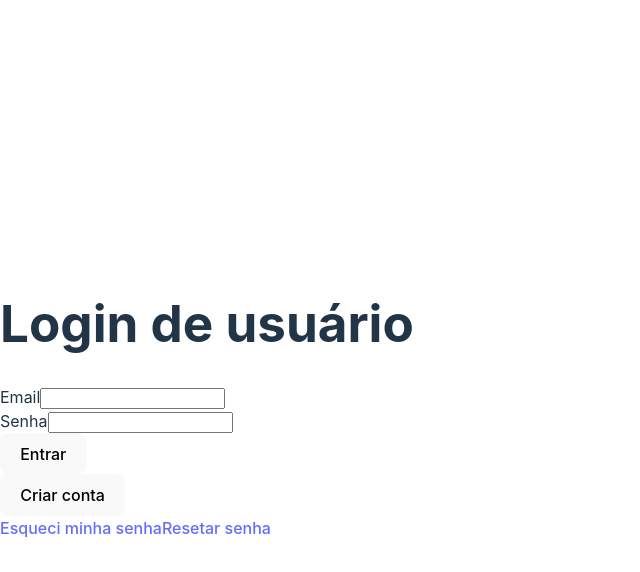
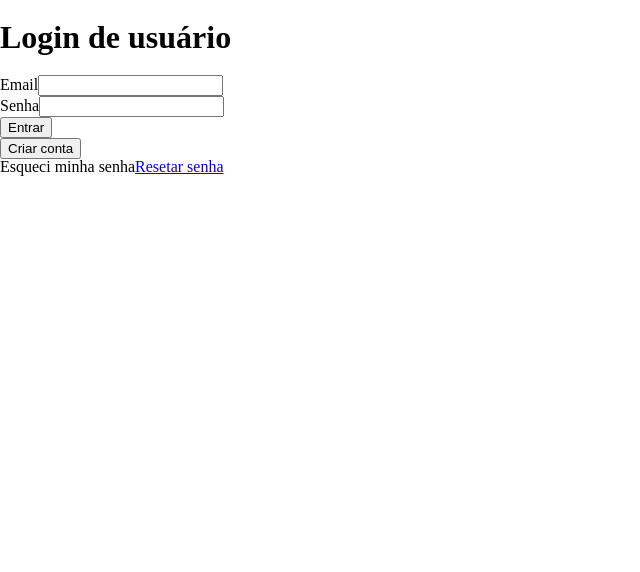
Before and after one commit to Erico94/LABMedical, a React (Vite) app: page /login in a window 1280 px wide. Shown: the top 572 px of the page, without its empty margins (0-640 px from the left). Built offline with nearby package versions, Linux system fonts and the light colour scheme.

Commit message:
Css de toda a aplicação resetado. Criação da page 'perfil de usuário' e definida a rota da mesma com a condição de estar logado para que seja renderizada. Aterada a posição do botão de 'logout'.

```diff
--- a/src/App.jsx
+++ b/src/App.jsx
@@ -7,17 +7,18 @@ import CadastroExames from "./pages/Cadastros/CadastroExames/CadastroExames";
 import CadastroPacientes from "./pages/Cadastros/CadastroPacientes/CadastroPacientes";
 import ListagemProntuarios from "./pages/Prontuarios/ListagemDeProntuarios/ListagemProntuarios";
 import ProntuarioPacientes from "./pages/Prontuarios/ProntuarioDePacientes/ProntuarioPacientes";
-import FormularioLogin from "./components/Forms/FormularioLogin/FormularioLogin";
-import FormularioCadastroUsuario from "./components/Forms/FormularioCadastroUsuario/FormularioCadastroUsuario";
 import CadastroUsuarios from "./pages/Cadastros/CadastroUsuarios/CadastroUsuarios";
+import Perfil from "./pages/Perfil/Perfil";
 import { useContext } from "react";
 import { AuthContext } from "./context/AuthContext";
+import Header from "./components/Header/Header";
 
 function App() {
   const {isLoggedIn} = useContext(AuthContext);
   return (
     <>
       <Router>
+        {isLoggedIn && <Header/>}
         {isLoggedIn && <MenuLateral />}
         <Routes>
           <Route path="/" exact element={isLoggedIn ? <Home/> : <Navigate to='/login'/> }/>
@@ -28,6 +29,7 @@ function App() {
           <Route path='listagem-prontuarios' element={isLoggedIn ? <ListagemProntuarios/> : <Navigate to='/login'/> }/>
           <Route path='prontuario-pacientes' element={isLoggedIn ? <ProntuarioPacientes/> : <Navigate to='/login'/> }/>
           <Route path='cadastro-de-usuario' element={<CadastroUsuarios/>}/>
+          <Route path='perfil-de-usuario' element={isLoggedIn ? <Perfil/> : <Navigate to='/login'/>}/>
         </Routes>
       </Router>
     </>
--- a/src/components/Forms/FormularioCadastroUsuario/FormularioCadastroUsuario.jsx
+++ b/src/components/Forms/FormularioCadastroUsuario/FormularioCadastroUsuario.jsx
@@ -2,7 +2,7 @@
 //salvar usuario no Json ou localStorage
 //fazer o uso de useRef pra modificar cor das bordas de inputs;
 //ao adicinar estilização para as boradas, atentar-se para que tornem iguais apo´s o ref se tornar false
-
+//quando clicado na palavra enfermagem o radio de medicina é selecionado, corrigir isso
 import { useEffect, useRef, useState } from "react";
 import {
   Post,
--- /dev/null
+++ b/src/components/Header/Header.jsx
@@ -0,0 +1,10 @@
+import Toolbar from "./ToolBar/Toolbar";
+import "./styles.css"
+
+export default function Header() {
+  return (
+    <div className="header">
+      <Toolbar />
+    </div>
+  );
+}
--- /dev/null
+++ b/src/components/Header/ToolBar/Toolbar.jsx
@@ -0,0 +1,25 @@
+import { useContext } from "react";
+import { useLocation, useNavigate, useParams } from "react-router-dom"
+import { AuthContext } from "../../../context/AuthContext";
+import profileIcon from "../../../../Imagens/profileIcon.png"
+import "./styles.css"
+
+// titulo da pagina atual
+// opcional botao de sair e dropdown
+//Mostrar em TODAS AS PAGINAS EXCETO NA DE LOGIN
+export default function Toolbar(){
+    const {pagina} = useParams();
+    const {usuarioLogado}= useContext(AuthContext);
+    const navigate = useNavigate();
+
+    const handleProfile = ()=>{
+        navigate ('/perfil-de-usuario')
+    }
+    return(
+        <div className="toolbar">
+        <h3>Página atual {pagina}</h3>
+        <h4>Bem vindo usuário {usuarioLogado.nome}</h4>
+        <a onClick={handleProfile}> <img src={profileIcon} alt="imagem de perfil do usuario" className="imagem-perfil" /> </a>
+        </div>
+    )
+}
--- /dev/null
+++ b/src/components/Header/ToolBar/styles.css
@@ -0,0 +1,16 @@
+.toolbar{
+    display: flex;
+    flex-direction: row;
+    justify-content: space-between;
+    align-items: center;
+    margin: 0 25px;
+    padding: 9px 0;
+}
+
+.imagem-perfil{
+    width: 60px;
+}
+
+.imagem-perfil:hover{
+    cursor: pointer;
+}
--- /dev/null
+++ b/src/components/Header/styles.css
@@ -0,0 +1,8 @@
+.header {
+    background-color: aquamarine;
+    margin: 0;
+}
+
+h4 {
+    margin: 0;
+}
--- a/src/components/MenuLateral/MenuLateral.jsx
+++ b/src/components/MenuLateral/MenuLateral.jsx
@@ -2,27 +2,25 @@ import { useContext } from "react";
 import { NavLink } from "react-router-dom";
 import { AuthContext } from "../../context/AuthContext";
 
-
 //Esconder este menu na página de login!
 
 export default function MenuLateral() {
+  const { AuthLogout } = useContext(AuthContext);
 
-  const {AuthLogout}= useContext(AuthContext);
-
-
-  const handleClick = () =>{
+  const handleClick = () => {
     AuthLogout();
-  }
+  };
 
   return (
     <>
       <nav>
         <ul>
           <li>
+            <button onClick={handleClick}>Sair</button>
+          </li>
+          <li>
             <NavLink to="/">Home</NavLink>
           </li>
-          {/* aplicar funcionalidade no botão  logout */}
-          <li><button onClick={handleClick}>Sair</button></li>
           <li>
             <NavLink to="cadastro-consultas">Cadastrar consulta</NavLink>
           </li>
@@ -33,9 +31,7 @@ export default function MenuLateral() {
             <NavLink to="cadastro-pacientes">Cadastrar paciente</NavLink>
           </li>
           <li>
-             <NavLink to="listagem-prontuarios">
-              Listar prontuário
-            </NavLink>
+            <NavLink to="listagem-prontuarios">Listar prontuário</NavLink>
           </li>
         </ul>
       </nav>
--- a/src/index.css
+++ b/src/index.css
@@ -1,4 +1,47 @@
-:root {
+html, body, div, span, applet, object, iframe,
+ p, blockquote, pre,
+a, abbr, acronym, address, big, cite, code,
+del, dfn, em, img, ins, kbd, q, s, samp,
+small, strike, strong, sub, sup, tt, var,
+b, u, i, center,
+dl, dt, dd, ol, ul, li,
+fieldset, form, label, legend,
+table, caption, tbody, tfoot, thead, tr, th, td,
+article, aside, canvas, details, embed,
+figure, figcaption, footer, header, hgroup,
+menu, nav, output, ruby, section, summary,
+time, mark, audio, video {
+	margin: 0;
+	padding: 0;
+	border: 0;
+	font-size: 100%;
+	font: inherit;
+	vertical-align: baseline;
+}
+/* HTML5 display-role reset for older browsers */
+article, aside, details, figcaption, figure,
+footer, header, hgroup, menu, nav, section {
+	display: block;
+}
+body {
+	line-height: 1;
+}
+blockquote, q {
+	quotes: none;
+}
+blockquote:before, blockquote:after,
+q:before, q:after {
+	content: '';
+	content: none;
+}
+table {
+	border-collapse: collapse;
+	border-spacing: 0;
+}
+
+
+
+/* :root {
   font-family: Inter, system-ui, Avenir, Helvetica, Arial, sans-serif;
   line-height: 1.5;
   font-weight: 400;
@@ -66,4 +109,4 @@ button:focus-visible {
   button {
     background-color: #f9f9f9;
   }
-}
+} */
--- /dev/null
+++ b/src/pages/Perfil/Perfil.jsx
@@ -0,0 +1,9 @@
+
+
+export default function Perfil () {
+    return (
+        <>
+        <h1>Perfil de usuário</h1>
+        </>
+    )
+}
```
Also changed, not shown: src/components/ToolBar/Toolbar.jsx (deleted, +0 -13 lines), Imagens/profileIcon.png (added).
